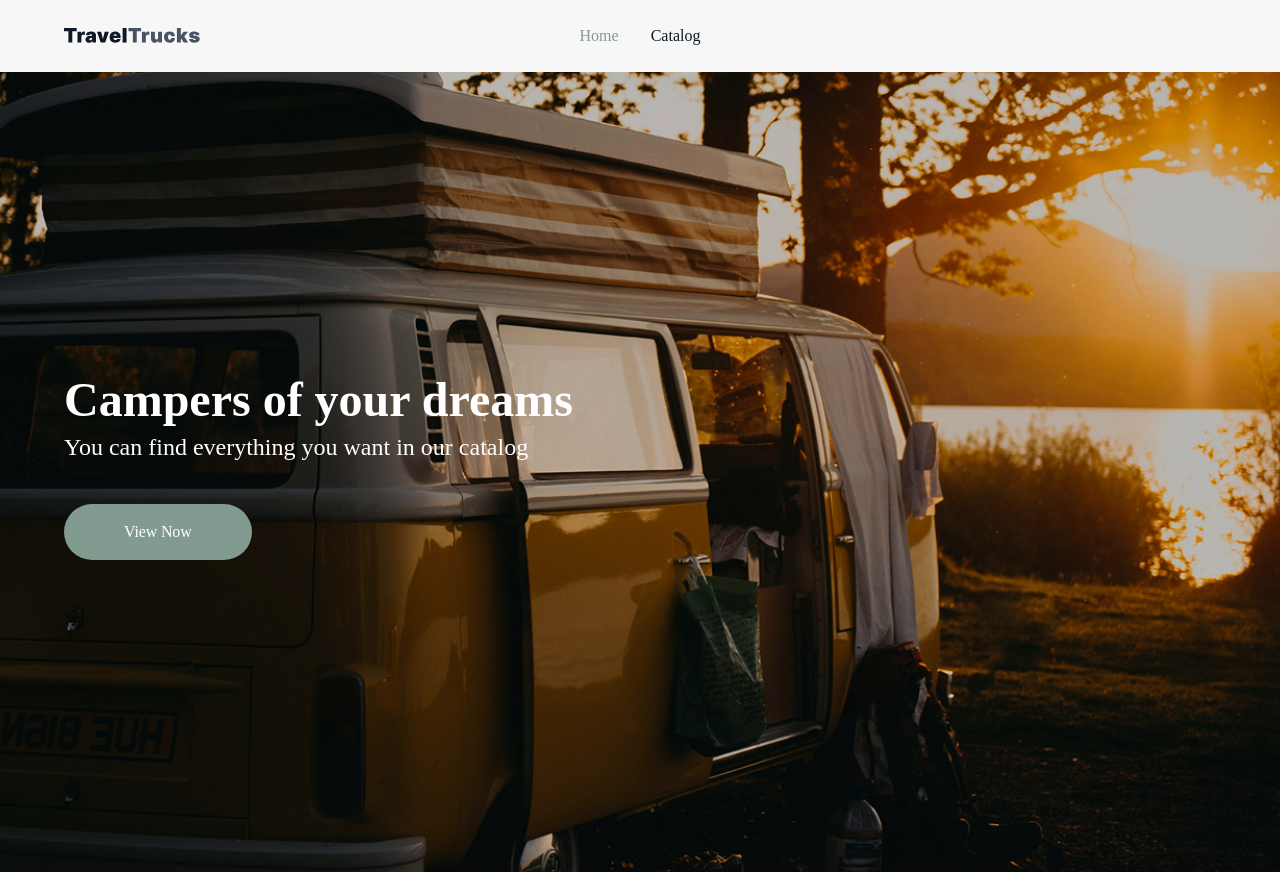
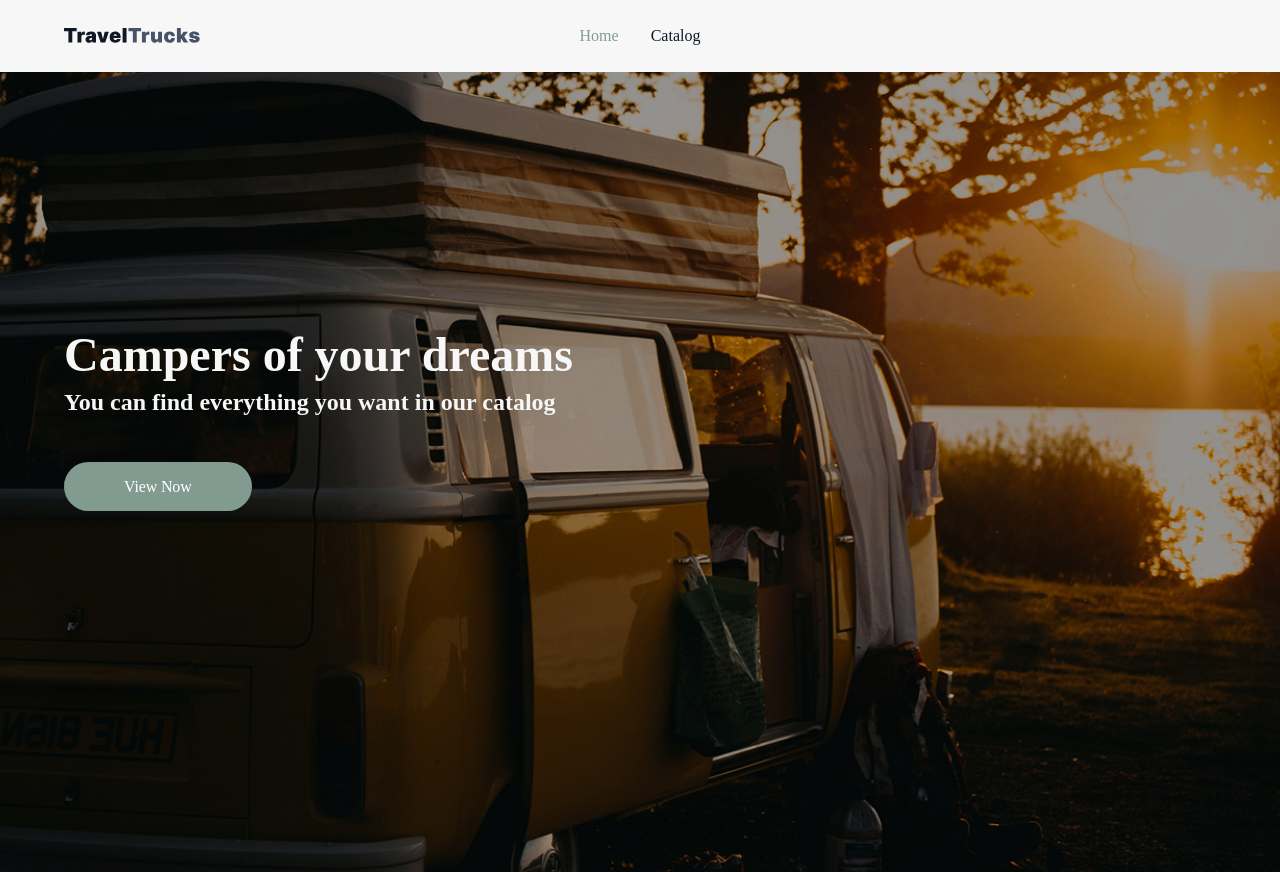
Before and after one commit to TetianaMendel/travel-trucks, a Next.js app: page / in a window 1280 px wide. Built offline with nearby package versions, Linux system fonts and the light colour scheme.

Commit message:
style: update home page and global styles

```diff
--- a/app/globals.css
+++ b/app/globals.css
@@ -62,3 +62,10 @@ img {
   display: block;
   max-width: 100%;
 }
+
+.container {
+  width: 100%;
+  margin: 0 auto;
+  max-width: 1440px;
+  padding: 0 64px;
+}
--- a/app/page.module.css
+++ b/app/page.module.css
@@ -1,4 +1,4 @@
-.hero {
+/* .hero {
   min-height: 100vh;
   background-image: url('/images/hero.jpg');
   background-position: center;
@@ -64,4 +64,57 @@
   max-width: 1440px;
   margin: 0 auto;
   padding: 48px 64px;
+} */
+
+.main {
+  flex: 1;
 }
+
+.section {
+  background-color: var(--gray);
+  padding-top: 267px;
+  padding-bottom: 318px;
+  background-image:
+      linear-gradient(to bottom, rgba(0, 0, 0, 0.2), rgba(0, 0, 0, 0.2)),
+      url("../public/images/hero.jpg");
+  max-width: 100%;
+  background-repeat: no-repeat;
+  background-size: cover;
+  background-position: center;
+  min-height: 100vh;
+  margin: 0 auto;
+}
+
+.title {
+  font-weight: 600;
+  font-size: 48px;
+  line-height: 0.67;
+  color: var(--inputs);
+  margin-bottom: 16px;
+}
+
+.description {
+  font-weight: 600;
+  font-size: 24px;
+  line-height: 1.33;
+  color: var(--inputs);
+  margin-bottom: 56px;
+}
+
+.link {
+  font-weight: 500;
+  font-size: 16px;
+  line-height: 1.5;
+  letter-spacing: -0.01em;
+  color: var(--white);
+  border-radius: 200px;
+  padding: 16px 60px;
+  width: 173px;
+  height: 56px;
+  background-color: var(--grey-green);
+}
+
+.link:hover,
+.link:focus {
+  background-color: var(--green-hover);
+}
--- a/app/page.tsx
+++ b/app/page.tsx
@@ -1,30 +1,21 @@
 
-import Link from 'next/link';
-
-import styles from './page.module.css';
+import css from "./page.module.css";
+import Link from "next/link";
 
 export default function Home() {
   return (
-    <main className={styles.hero}>
-      <div className={styles.overlay}>
-        <div className={styles.content}>
-          <h1>
-            Campers of your dreams
-          </h1>
-
-          <p>
-            You can find everything you want
-            in our catalog
+    <main>
+      <section className={css.section}>
+        <div className="container">
+          <h1 className={css.title}>Campers of your dreams</h1>
+          <p className={css.description}>
+            You can find everything you want in our catalog
           </p>
-
-          <Link
-            href="/catalog"
-            className={styles.button}
-          >
+          <Link href="/catalog" className={css.link}>
             View Now
           </Link>
         </div>
-      </div>
+      </section>
     </main>
   );
 }
```
